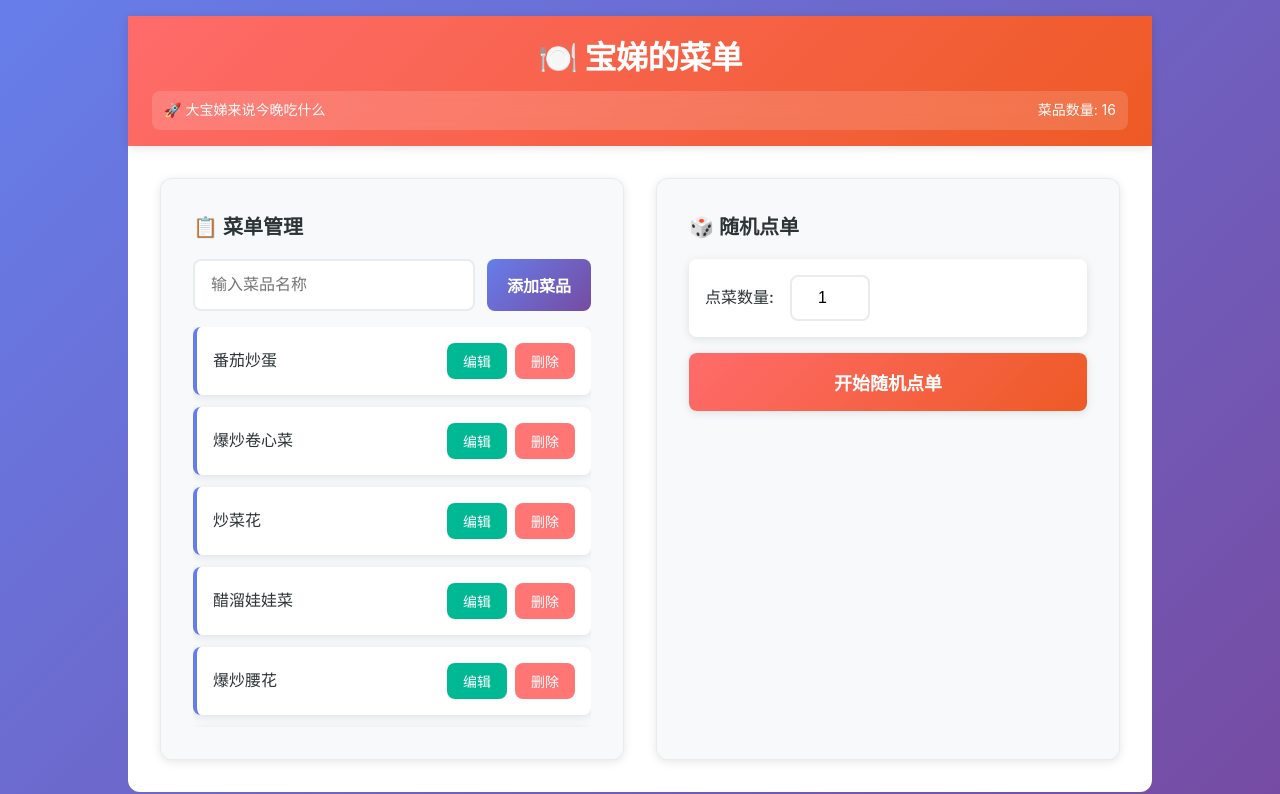
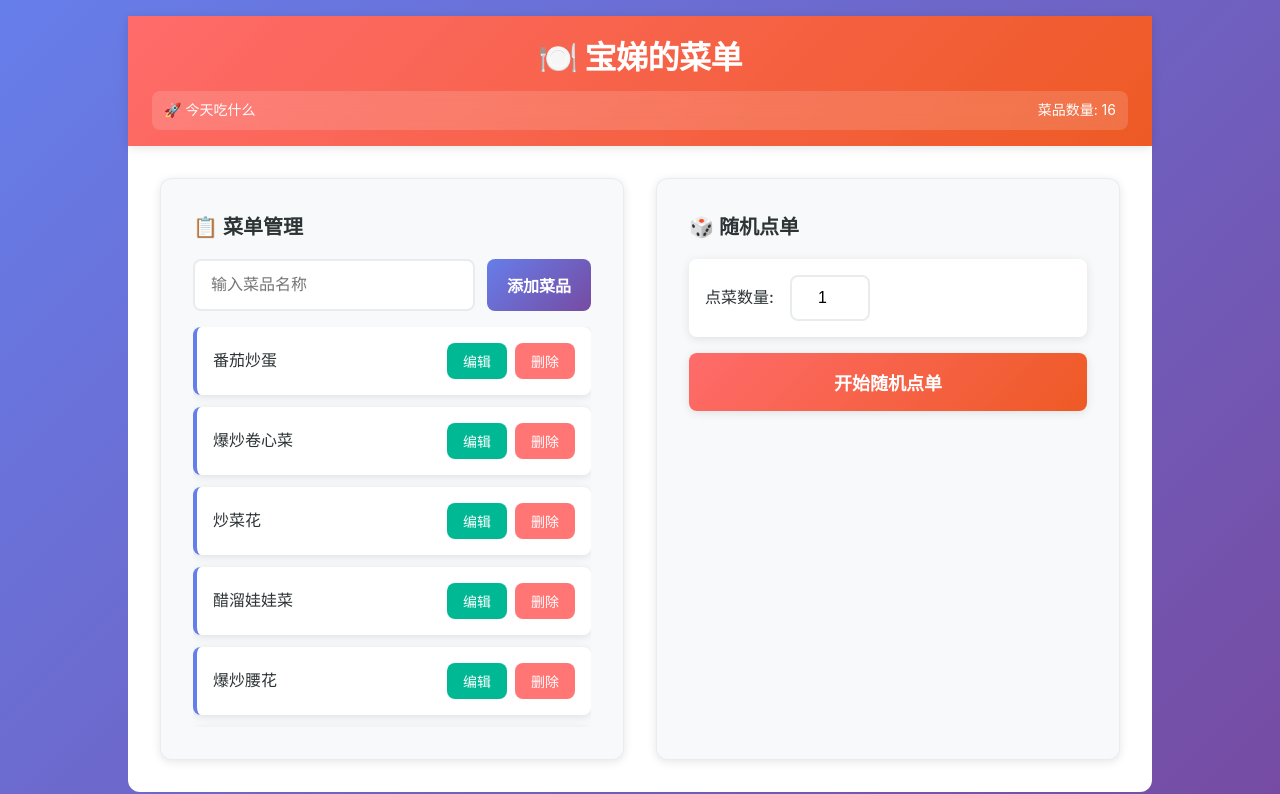
Before and after one commit to VincentSong524/bd_order, a Flask app: page / in a window 1280 px wide. Shown: the top 794 px of the page. Run offline with Flask 3, Linux system fonts and the light colour scheme.

Commit message:
修改标题

```diff
--- a/templates/index.html
+++ b/templates/index.html
@@ -14,7 +14,7 @@
         <header>
             <h1>🍽️ 宝娣的菜单</h1>
             <div class="server-info">
-                <span>🚀 大宝娣来说今晚吃什么</span>
+                <span>🚀 今天吃什么</span>
                 <span>菜品数量: {{ menu_count }}</span>
             </div>
         </header>
```
